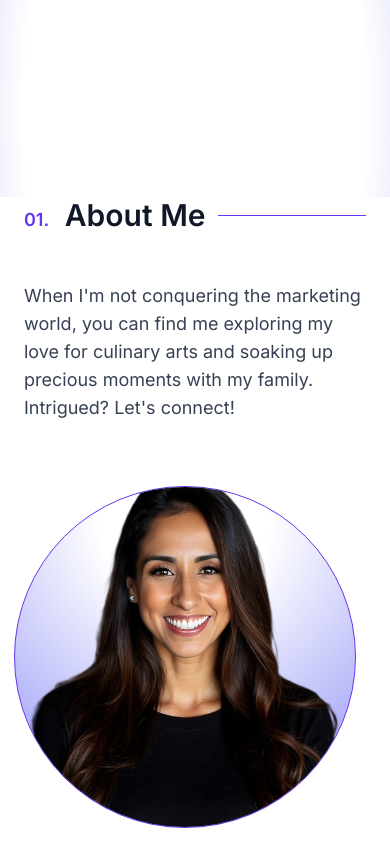
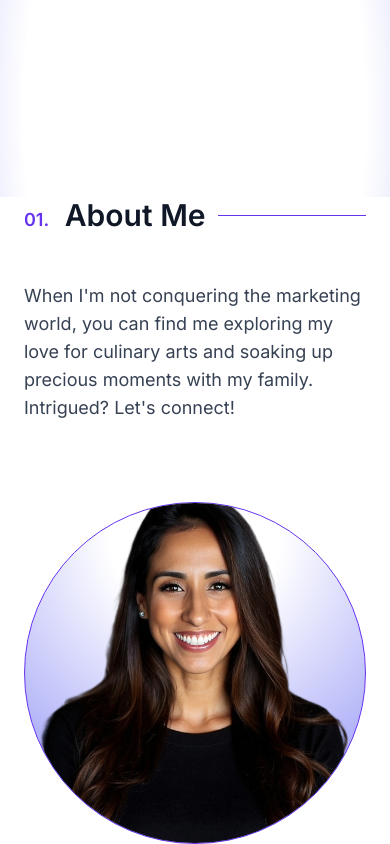
Before and after one commit to rubenaguilardev/social_buffington_rt, a React (Vite) app: page / in a window 390 px wide. Shown: the part 647-1491 px from the top of the page. Built offline with nearby package versions, Linux system fonts and the light colour scheme.

Commit message:
adjust responsiveness for about section

```diff
--- a/src/components/About.jsx
+++ b/src/components/About.jsx
@@ -9,15 +9,15 @@ const About = () => {
                 <span className="text-lg text-[#63e] mr-2">01.</span> About Me</p>
                 <div className="flex-1 h-px bg-[#63e]"></div>
             </div>
-            <div className="md:flex md:pl-5 gap-4">
+            <div className="flex flex-col md: md:flex-row justify-center md:pl-5 gap-4">
                 <div className="mb-16 md:self-start">
                     <p className="text-gray-700 flex justify-center text-lg sm:text-xl">{ABOUT_CONTENT}</p>
                 </div>
-                <div className="flex justify-center w-full">
+                <div className="w-full">
                     <img src={profilePic} alt="Jazmin" className="border border-[#63e] md:self-start
                     t-0 mr-5 bg-[radial-gradient(125%_125%_at_50%_10%,_white_20%,_#6366f1_100%)] rounded-full" />
                 </div>
-                </div>
+            </div>
         </section>
     )
 }
```
